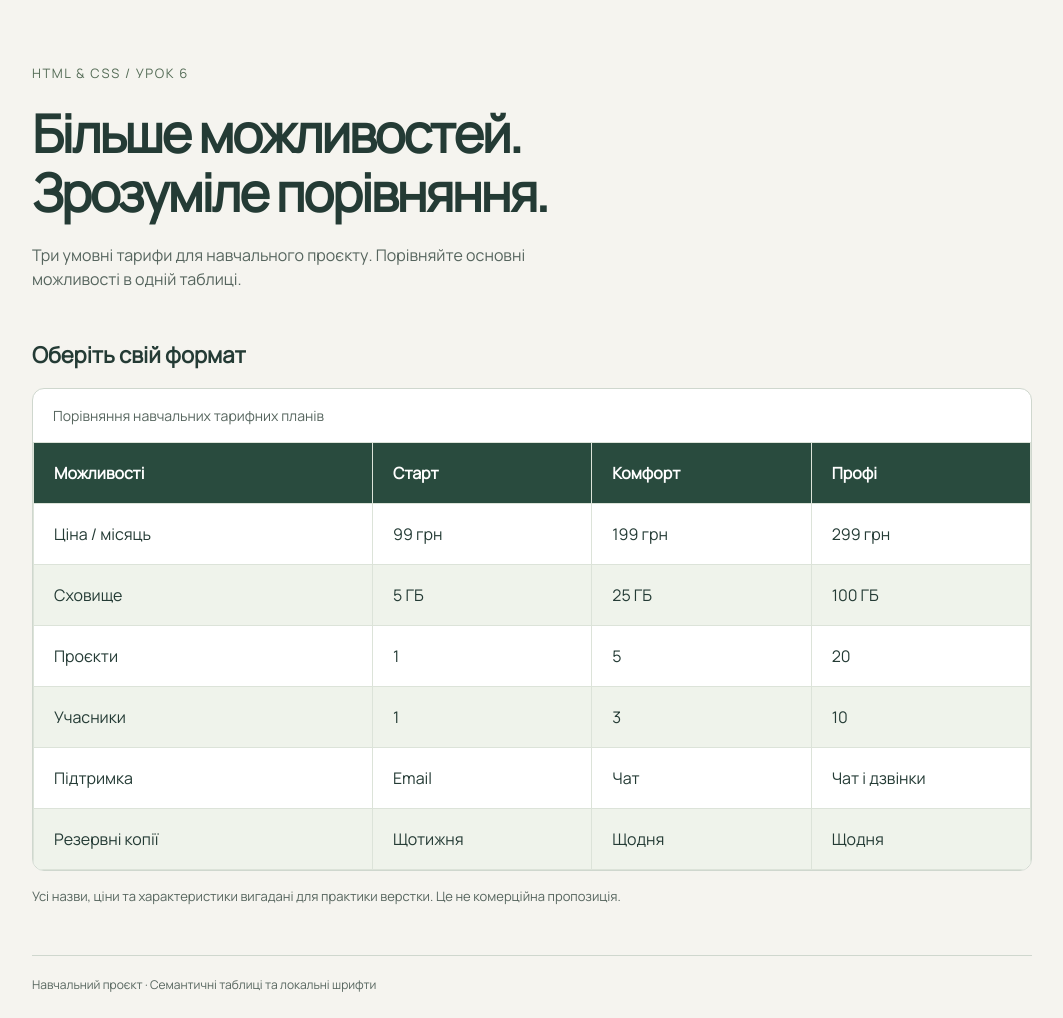
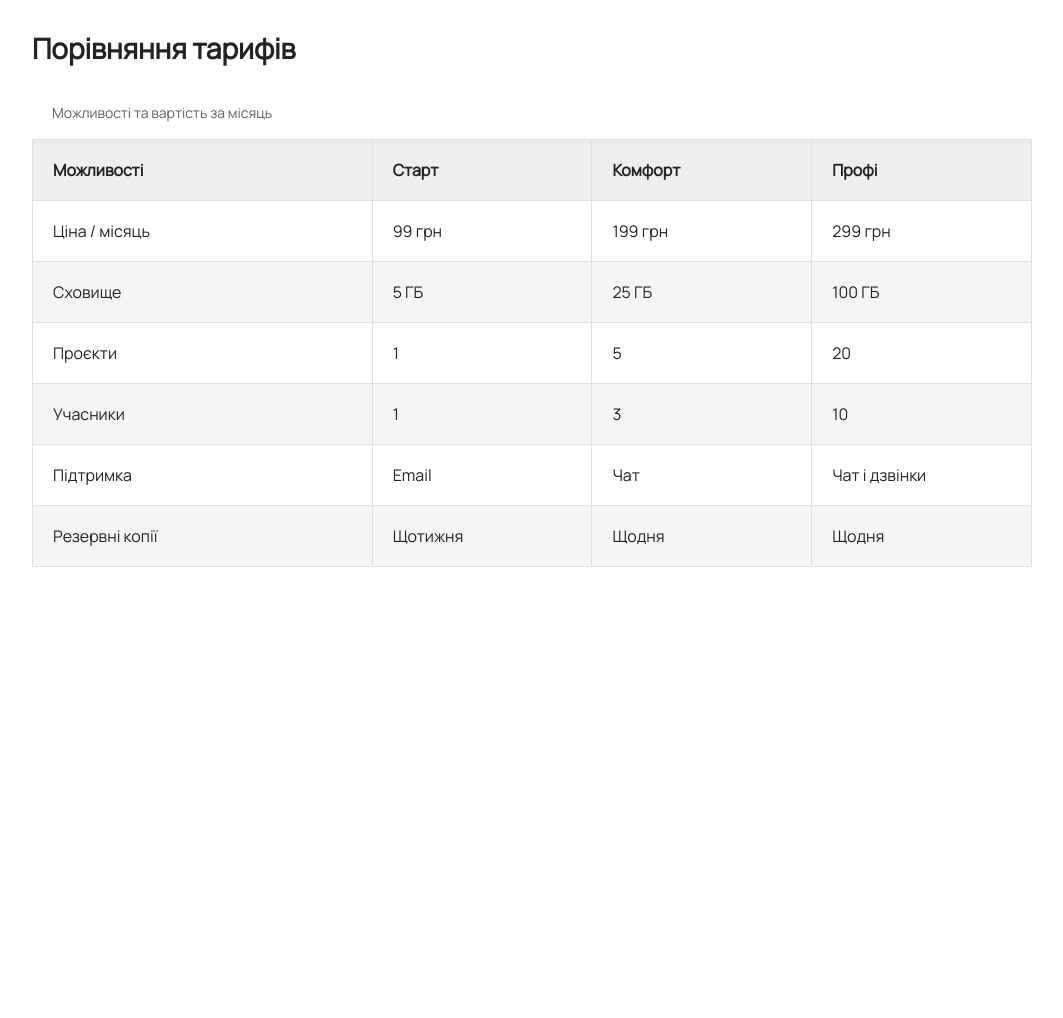
Before and after one commit to TimaGaid/lesson6-comparison, a plain HTML site: page index.html in a window 1280 px wide. Shown: the whole page, without its empty margins (108-1171 px from the left). After the commit the page ends 800 px from the top, so only its background shows below. Drawn offline with Linux system fonts and the light colour scheme.

Commit message:
Simplify comparison page and remove lesson labels

```diff
--- a/css/styles.css
+++ b/css/styles.css
@@ -36,8 +36,8 @@ p {
 }
 
 body {
-    background: #f5f4ef;
-    color: #243b35;
+    background: #ffffff;
+    color: #222222;
     font-family: "Manrope", Arial, sans-serif;
     font-size: 16px;
 }
@@ -46,45 +46,13 @@ body {
     width: calc(100% - 40px);
     max-width: 1000px;
     margin-inline: auto;
-    padding-block: 64px 24px;
-}
-
-.intro {
-    max-width: 720px;
-    margin-bottom: 48px;
-}
-
-.eyebrow {
-    margin-bottom: 20px;
-    color: #536b55;
-    font-size: 13px;
-    letter-spacing: 0.12em;
-    text-transform: uppercase;
+    padding-block: 32px 24px;
 }
 
 h1 {
     margin-bottom: 20px;
-    font-size: clamp(30px, 5vw, 52px);
-    line-height: 1.15;
-    letter-spacing: -0.04em;
-    overflow-wrap: anywhere;
-}
-
-.description {
-    max-width: 560px;
-    color: #56655e;
-}
-
-h2 {
-    margin-bottom: 16px;
-    font-size: 22px;
-}
-
-.table-card {
-    border: 1px solid #cfd7ce;
-    border-radius: 12px;
-    overflow: hidden;
-    background: #fff;
+    font-size: 28px;
+    line-height: 1.2;
 }
 
 table {
@@ -109,8 +77,8 @@ td {
 }
 
 thead {
-    background: #294b3e;
-    color: #fff;
+    background: #eeeeee;
+    color: #222222;
 }
 
 th:first-child {
@@ -122,32 +90,13 @@ tbody th {
 }
 
 tbody tr:nth-child(even) {
-    background: #eff3eb;
-}
-
-.note {
-    max-width: 680px;
-    margin-top: 16px;
-    color: #56655e;
-    font-size: 13px;
-}
-
-footer {
-    margin-top: 48px;
-    padding-top: 20px;
-    border-top: 1px solid #cfd7ce;
-    color: #56655e;
-    font-size: 12px;
+    background: #f5f5f5;
 }
 
 @media (max-width: 600px) {
     .container {
         width: calc(100% - 24px);
         padding-top: 32px;
-    }
-
-    .intro {
-        margin-bottom: 32px;
     }
 
     th,
--- a/index.html
+++ b/index.html
@@ -3,22 +3,15 @@
 <head>
     <meta charset="UTF-8">
     <meta name="viewport" content="width=device-width, initial-scale=1.0">
-    <meta name="description" content="Навчальна таблиця порівняння трьох умовних тарифних планів.">
-    <title>Порівняння тарифів — Lesson 6</title>
+    <meta name="description" content="Порівняння можливостей трьох тарифних планів.">
+    <title>Порівняння тарифів</title>
     <link rel="stylesheet" href="css/styles.css">
 </head>
 <body>
     <main class="container">
-        <header class="intro">
-            <p class="eyebrow">HTML & CSS / Урок 6</p>
-            <h1>Більше можливостей.<br>Зрозуміле порівняння.</h1>
-            <p class="description">Три умовні тарифи для навчального проєкту. Порівняйте основні можливості в одній таблиці.</p>
-        </header>
-        <section aria-labelledby="comparison-title">
-            <h2 id="comparison-title">Оберіть свій формат</h2>
-            <div class="table-card">
+        <h1>Порівняння тарифів</h1>
         <table>
-                    <caption>Порівняння навчальних тарифних планів</caption>
+            <caption>Можливості та вартість за місяць</caption>
             <thead>
                 <tr>
                     <th scope="col">Можливості</th>
@@ -36,10 +29,6 @@
                 <tr><th scope="row">Резервні копії</th><td>Щотижня</td><td>Щодня</td><td>Щодня</td></tr>
             </tbody>
         </table>
-            </div>
-            <p class="note">Усі назви, ціни та характеристики вигадані для практики верстки. Це не комерційна пропозиція.</p>
-        </section>
-        <footer><p>Навчальний проєкт · Семантичні таблиці та локальні шрифти</p></footer>
     </main>
 </body>
 </html>
```
Also changed, not shown: 1 other file. Lines whose indentation alone changed are shown as unchanged.
